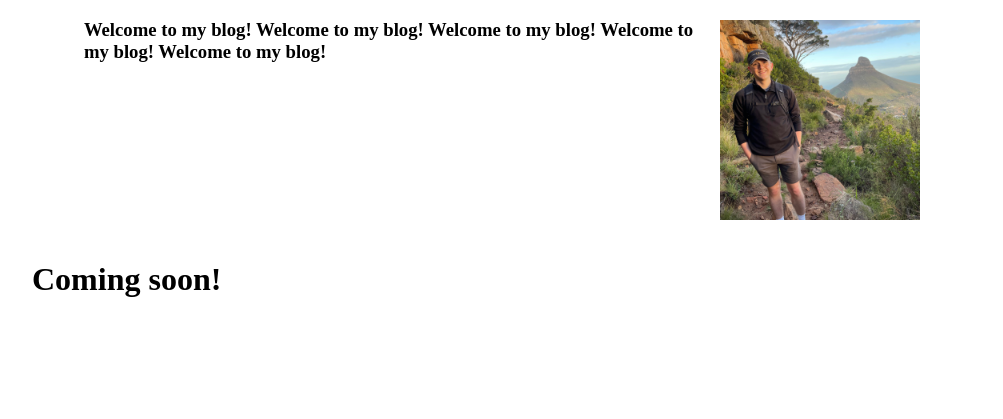
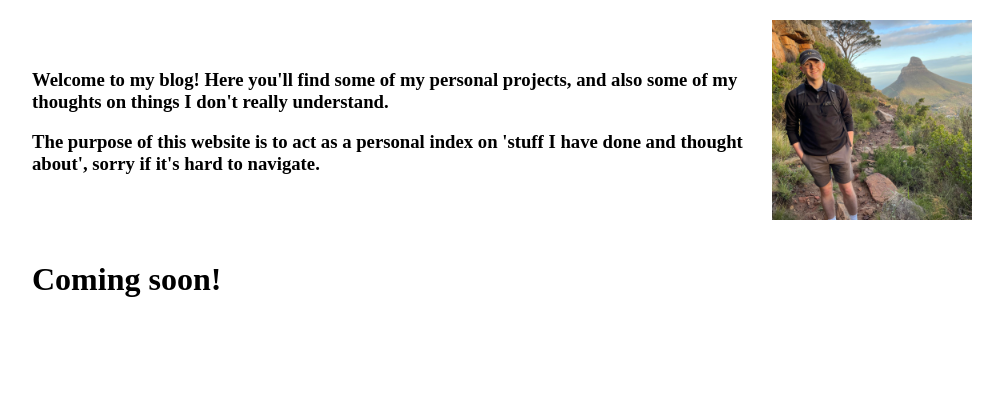
Before and after one commit to benchiverton/Blog, an ASP.NET Core app: page / in a window 1280 px wide. Shown: the part 53-472 px from the top of the page, without its empty margins (128-1131 px from the left). Run offline with ASP.NET Core 8, Linux system fonts and the light colour scheme; style sheets or scripts are compiled from the project's sources; some libraries are stand-ins or nearby versions.

Commit message:
Description

```diff
--- a/src/BenChiverton.Blog/About/AboutSummary.razor
+++ b/src/BenChiverton.Blog/About/AboutSummary.razor
@@ -1,12 +1,12 @@
 <div class="about-container">
     <div class="about-text-container">
         <img class="about-image" src="images/about/profile.png" />
+        <div class="spacer" />
         <h3>
-            Welcome to my blog!
-            Welcome to my blog!
-            Welcome to my blog!
-            Welcome to my blog!
-            Welcome to my blog!
+            Welcome to my blog! Here you'll find some of my personal projects, and also some of my thoughts on things I don't really understand.
+        </h3>
+        <h3>
+            The purpose of this website is to act as a personal index on 'stuff I have done and thought about', sorry if it's hard to navigate.
         </h3>
     </div>
 </div>
--- a/src/BenChiverton.Blog/About/AboutSummary.razor.css
+++ b/src/BenChiverton.Blog/About/AboutSummary.razor.css
@@ -1,7 +1,6 @@
 .about-container {
     display: flex;
     justify-content: space-evenly;
-    word-break: break-word;
 }
 
 .about-image {
@@ -9,3 +8,13 @@
     float: right;
     margin: 20px;
 }
+
+.spacer {
+    height: 50px;
+}
+
+@media only screen and (max-width: 600px) {
+    .spacer {
+        height: 0;
+    }
+}
```
